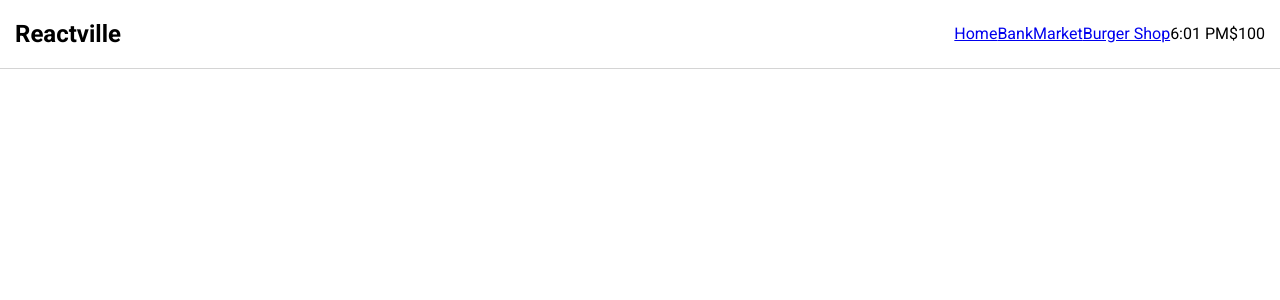
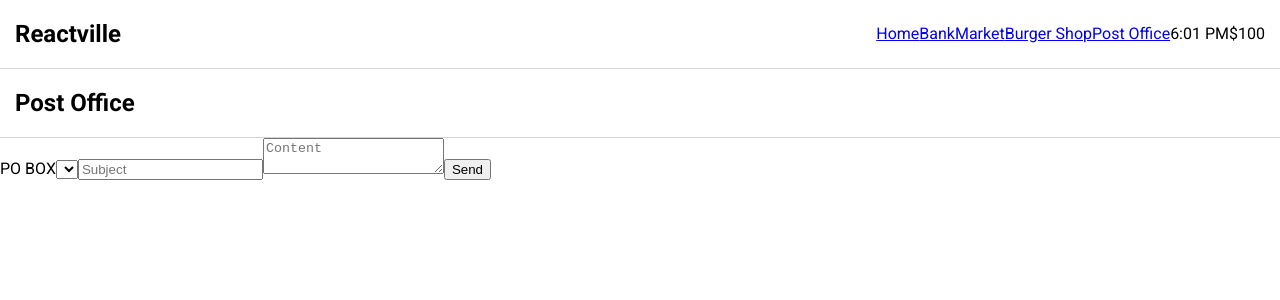
Before and after one commit to whlong1/reactville, a React (Create React App) app: page /postoffice in a window 1280 px wide. Shown: the top 300 px of the page. Built offline with nearby package versions, Linux system fonts and the light colour scheme.

Commit message:
build out letterform component

```diff
--- a/src/App.jsx
+++ b/src/App.jsx
@@ -10,6 +10,7 @@ import Nav from './Nav/Nav'
 import Bank from './Bank/Bank'
 import BurgerShop from './BurgerShop/BurgerShop'
 import SuperMarket from './SuperMarket/SuperMarket'
+import PostOffice from './PostOffice/PostOffice'
 
 const App = () => {
   const [cash, setCash] = useState(100)
@@ -39,6 +40,9 @@ const App = () => {
         <Route path="/bank"
           element={<Bank handleExchange={handleExchange} />}
         />
+        <Route path="/postoffice"
+          element={<PostOffice handleExchange={handleExchange} />}
+        />
 
       </Routes>
 
--- a/src/Bank/Account.jsx
+++ b/src/Bank/Account.jsx
@@ -23,7 +23,7 @@ const Account = (props) => {
 
 	return (
 		<div className="account">
-			<h4>{props.name}</h4>
+			<h3>{props.name}</h3>
 			<section><p>Balance: ${balance}</p><p>Status: {message}</p></section>
 			<ControlPanel handleBalance={handleBalance} />
 		</div>
--- a/src/Home.jsx
+++ b/src/Home.jsx
@@ -6,7 +6,6 @@ const Home = () => {
   return (
     <section>
       Home
-
     </section>
   )
 }
--- a/src/Nav/Nav.jsx
+++ b/src/Nav/Nav.jsx
@@ -14,6 +14,7 @@ const Nav = (props) => {
       <NavLink to='/bank'>Bank</NavLink>
       <NavLink to='/market'>Market</NavLink>
       <NavLink to='/burgers'>Burger Shop</NavLink>
+      <NavLink to='/postoffice'>Post Office</NavLink>
       <Clock />
       <Wallet cash={props.cash} />
     </nav>
--- a/src/PostOffice/LetterForm.jsx
+++ b/src/PostOffice/LetterForm.jsx
@@ -5,34 +5,62 @@ const LetterForm = (props) => {
     boxNo: '',
     subject: '',
     content: '',
+    read: false,
   })
 
   const handleChange = (e) => {
-    setLetter({
-      ...letter,
-      [e.target.name]: e.target.value
+    setLetter({ ...letter, [e.target.name]: e.target.value })
+  }
+
+  const [status, setStatus] = useState('typing');
+  const [text, setText] = useState('')
+
+  const isSending = status === 'sending'
+  const isSent = status === 'sent'
+
+  const handleSubmit = async (e) => {
+    e.preventDefault()
+    setStatus('sending')
+    await sendMessage(text)
+    setStatus('sent')
+  }
+
+  const sendMessage = (text) => {
+    return new Promise(resolve => {
+      setTimeout(resolve, 2000)
+      console.log('Working')
     })
   }
 
+  if (isSent) {
+    return <h1>Thanks for feedback!</h1>
+  }
 
   return (
-    <form>
-      <select name="boxNo" onChange={handleChange} required>
-        <option value={letter.boxNo}></option>
-      </select>
+    <form onSubmit={handleSubmit}>
+      {isSending && <p>Sending...</p>}
+      <label>PO BOX
+        <select required disabled={isSending} name="boxNo" onChange={handleChange}>
+          <option value={letter.boxNo}></option>
+        </select>
+      </label>
       <input
         required
+        disabled={isSending}
         name="subject"
+        placeholder="Subject"
         value={letter.subject}
         onChange={handleChange}
       />
-      <input
+      <textarea
         required
-        name="subject"
-        value={letter.subject}
+        disabled={isSending}
+        name="content"
+        placeholder="Content"
+        value={letter.content}
         onChange={handleChange}
       />
-      <button type="submit">Send</button>
+      <button disabled={isSending} type="submit">Send</button>
     </form>
   )
 }
```
Also changed, not shown: src/PostOffice/BoxForm.jsx (added, +24 -0 lines), src/PostOffice/PostOffice.jsx (+11 -2 lines), 1 other file (tests, documents, lock files or other folders).
